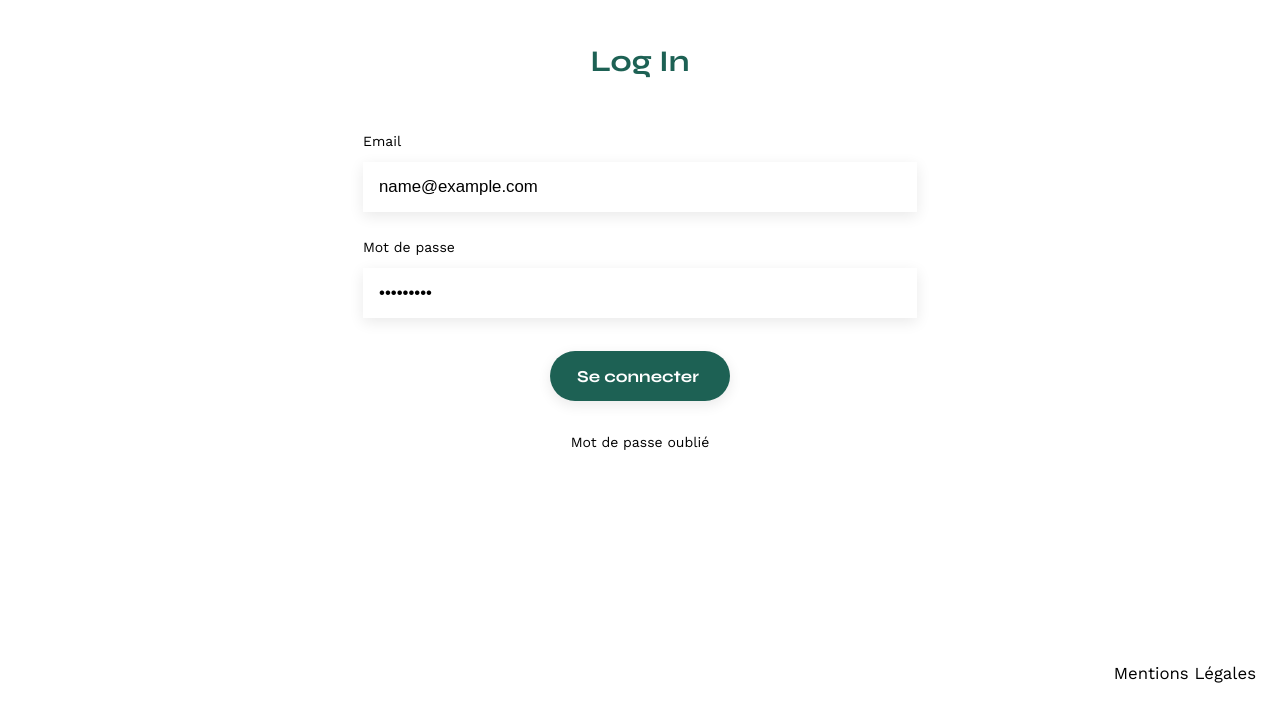
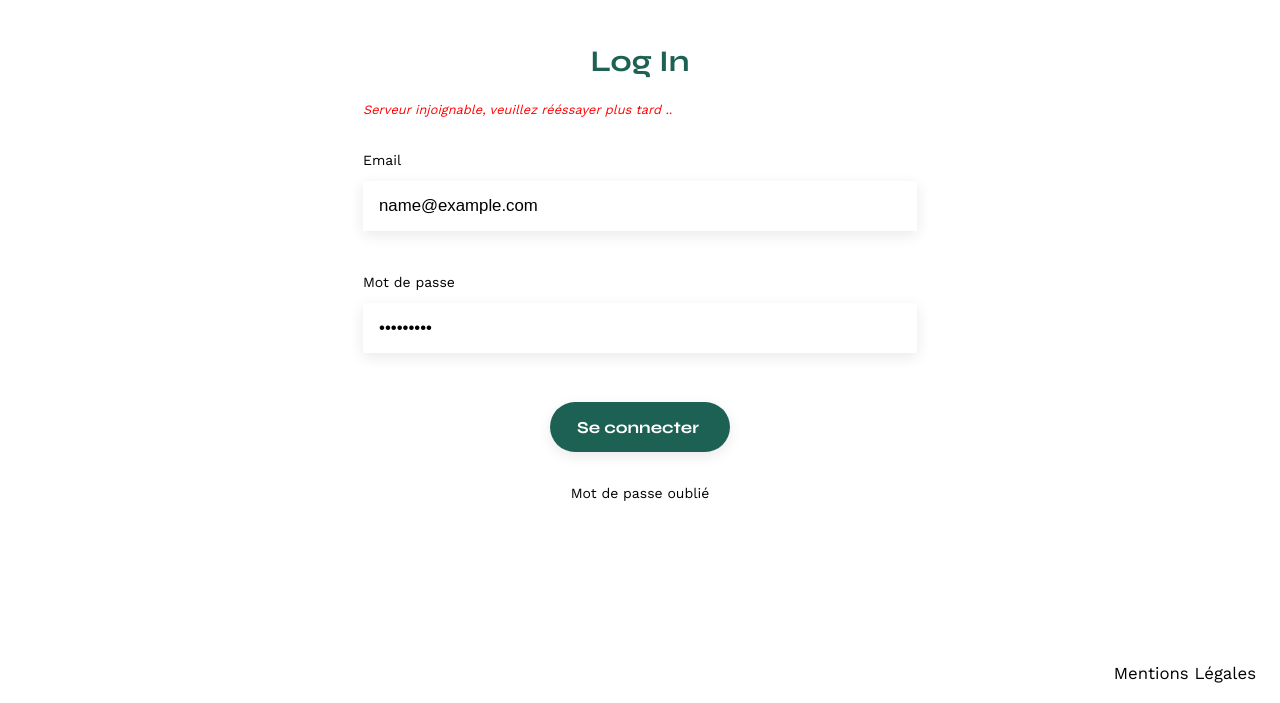
Before and after one commit to KEVIN-BRET/P3-OC-SOPHIE-BLUEL, a plain HTML site: page FrontEnd/login.html in a window 1280 px wide. Both pictures are taken after typing "name@example.com", "Sample123" into the empty fields and a click on the input "Se connecter". Shown: the part 97-800 px from the top of the page. Drawn offline with nearby package versions, Linux system fonts and the light colour scheme; no server answers.

Commit message:
login.html : gestion & affichage des erreurs OK

```diff
--- a/FrontEnd/assets/style.css
+++ b/FrontEnd/assets/style.css
@@ -238,26 +238,34 @@ i {
 /** Affichage mode edition (end) **/
 
 /** Affichage des erreurs (start) **/
-.apiError-container span,
+/* .apiError-container span,
 .addphotoform_group span {
-  text-align: center;
-  font-style: italic;
-  font-size: 0.8rem;
-  margin-top: 0.5rem;
-  margin-bottom: 0.5rem;
   display: block;
   visibility: hidden;
   opacity: 0;
+  color: red;
+  transition: 0.3s;
+} */
+.error span {
+  /* visibility: visible; */
+  display: block;
+  opacity: 1;
+  /* text-align: center; */
+  font-style: italic;
+  font-size: 0.8rem;
+  margin: 0.5rem 0;
   transition: 0.3s;
   color: red;
 }
-.error span {
-  visibility: visible;
-  opacity: 1;
-  /* color: red; */
-}
 /** Affichage des erreurs (end) **/
 
+.loginform_group div {
+  display: flex;
+  flex-direction: column;
+}
+.loginform_group h2 {
+  text-align: center;
+}
 
 body {
   line-height: 1;
--- a/FrontEnd/index.js
+++ b/FrontEnd/index.js
@@ -20,7 +20,7 @@ if (localStorage.SophieBluelToken) {
   header.style.marginTop = "100px";
 }
 
-// Récpèration des travaux :
+// Récupération des travaux :
 async function getWorks() {
   return fetch(`${apiUrl}works`)
     .then((response) => response.json())
@@ -30,7 +30,7 @@ async function getWorks() {
     });
 }
 
-// Récpèration des catégories :
+// Récupération des catégories :
 async function getCategories() {
   return fetch(`${apiUrl}categories`)
     .then((response) => response.json())
--- a/FrontEnd/login.html
+++ b/FrontEnd/login.html
@@ -36,24 +36,35 @@
 
 		<!-- SECTION LOGIN -->
 		<section id="login" class="form form-login">
+			<form id="loginForm" class="loginform_group">
+
+				<div class="logintitle-container">
 					<h2 id="logintitle">Log In</h2>
-			<form id="loginform" class="loginform_group">
+					<span></span>
+				</div>
+
+				<div class="loginemail-container">
 					<label for="email">Email</label>
 					<input type="email" name="email" id="email" placeholder="Saisissez votre email" required />
-				<p id="emailerror" class="errormsg"></p>
+					<span></span>
+				</div>
+
+				<div class="loginpassword-container">
 					<label for="password">Mot de passe</label>
 					<input id="password" type="password" placeholder="Saisissez votre mot de passe" minlength="4"
 					maxlength="15" required />
-				<p id="passworderror" class="errormsg"></p>
-				<p id="loginerror" class="errormsg"></p>
+					<span></span>
+				</div>
+
+				<div class="loginsubmit-container">
+					<span></span>
 					<input type="submit" value="Se connecter " />
+				</div>
+
 			</form>
 			<p><a href="#">Mot de passe oublié</a></p>
 		</section>
 	</main>
-	<!-- <div >
-    <div class="empty"></div>
-</div> -->
 
 	<!-- FOOTER -->
 	<footer id="footer-login">
--- a/FrontEnd/login.js
+++ b/FrontEnd/login.js
@@ -1,8 +1,12 @@
-// on importe l'url de l'api :
-import { apiUrl } from "./index.js";
-// console.log(apiUrl);
+// on importe l'url de l'api et la fonction d'affichage des erreurs :
+import { apiUrl, errorDisplay } from "./index.js";
 
-// import { editionMode } from "./index.js";
+//! PROBLEME A REGLER :
+// message d'erreur en console avec l'import !
+// pas de message d'erreur si apiUrl & errorDisplay sont en dur dans login.js ?!
+
+// On pointe le formulaire du Login :
+const loginForm = document.getElementById("loginForm");
 
 async function authentification() {
   return fetch(`${apiUrl}users/login`, {
@@ -28,19 +32,41 @@ async function authentification() {
         window.location.href = "index.html";
       } else {
         // Si les données ne contiennent pas de token, on affiche une erreur :
-        // loginerror.innerText = "email ou mot de passe incorrect !";
         console.log("email ou mot de passe incorrect !");
+        errorDisplay("logintitle", "email ou mot de passe incorrect !");
       }
     })
     .catch((error) => {
       console.log("l'API n'a pas répondue : " + error);
-      // loginerror.innerText =
-      //   "Serveur injoignable, veuillez rééssayer plus tard ..";
+      errorDisplay(
+        "logintitle",
+        "Serveur injoignable, veuillez rééssayer plus tard .."
+      );
     });
 }
 
 // A l'envoi du formulaire, on appelle authentification() :
-loginform.addEventListener("submit", (e) => {
+loginForm.addEventListener("submit", (e) => {
   e.preventDefault();
   authentification();
 });
+
+// Validation de l'email saisit :
+loginForm.addEventListener("input", () => {
+  if (!email.validity.valid) {
+    errorDisplay("loginemail", "Veuillez saisir une adresse email valide !");
+  } else {
+    errorDisplay("loginemail", "");
+  }
+});
+// Validation du mot de passe saisit :
+loginForm.addEventListener("input", () => {
+  if (!password.validity.valid) {
+    errorDisplay(
+      "loginpassword",
+      "Le mot de passe doit contenir entre 4 et 15 caractères !"
+    );
+  } else {
+    errorDisplay("loginpassword", "");
+  }
+});
```
Lines whose indentation alone changed are shown as unchanged.
